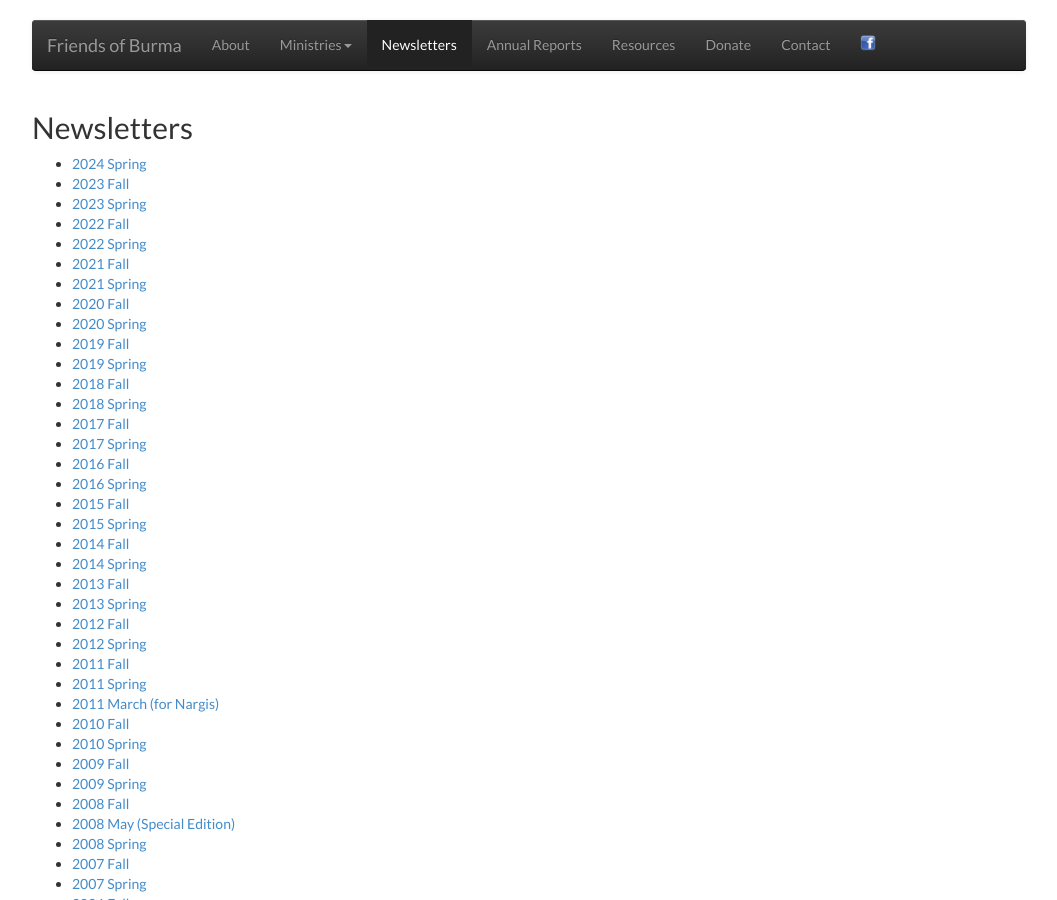
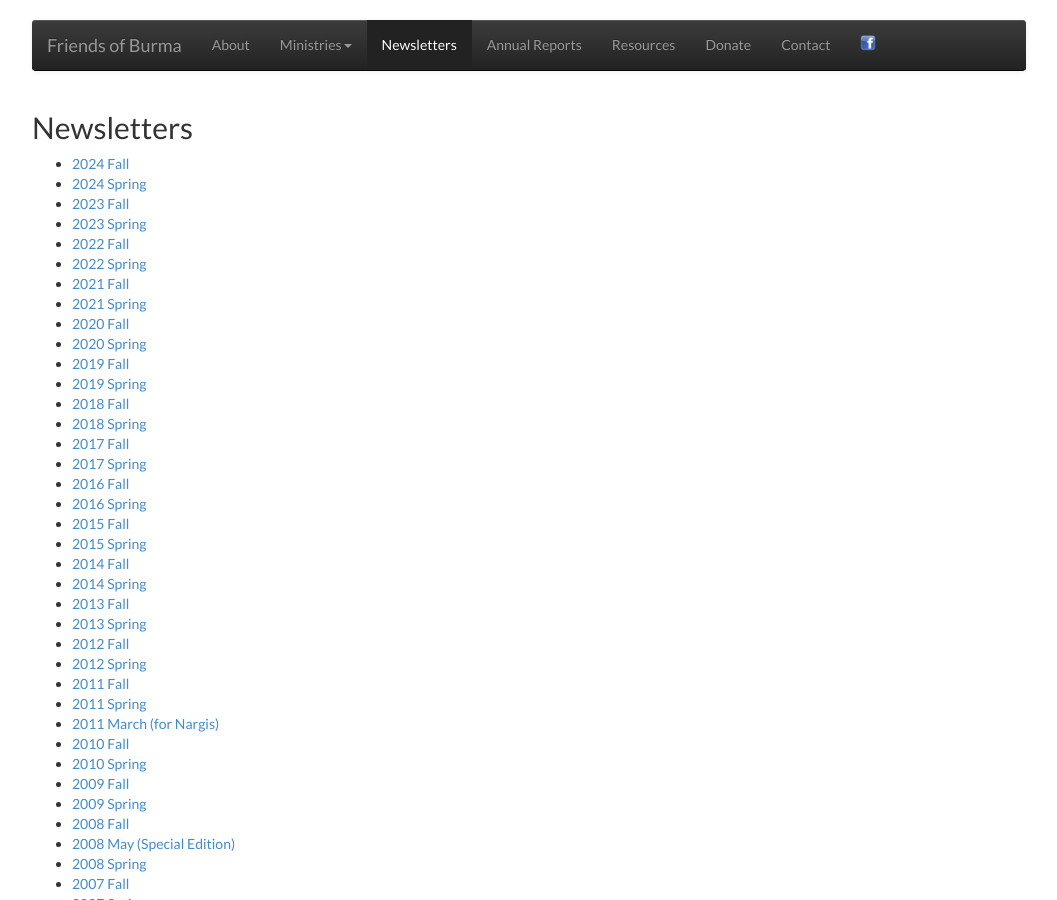
Before and after one commit to friendsofburma/friendsofburma.github.io, a Jekyll site: the page built from _pages/newsletter.md, in a window 1280 px wide and 900 px high. Shown: the whole window, without its empty margins (111-1168 px from the left). Built offline with Jekyll 4.4.1, drawn with Linux system fonts in a browser that asks for light colours.

Commit message:
Fall 2024 newsletter.

```diff
--- a/_pages/newsletter.md
+++ b/_pages/newsletter.md
@@ -9,6 +9,7 @@ permalink: /newsletters/
 
 ## Newsletters
 
+-   [2024 Fall](/static/docs/newsletter_fall_2024.pdf)
 -   [2024 Spring](/static/docs/newsletter_spring_2024.pdf)
 -   [2023 Fall](/static/docs/newsletter_fall_2023.pdf)
 -   [2023 Spring](/static/docs/newsletter_spring_2023.pdf)
```
Also changed, not shown: 1 other file.
